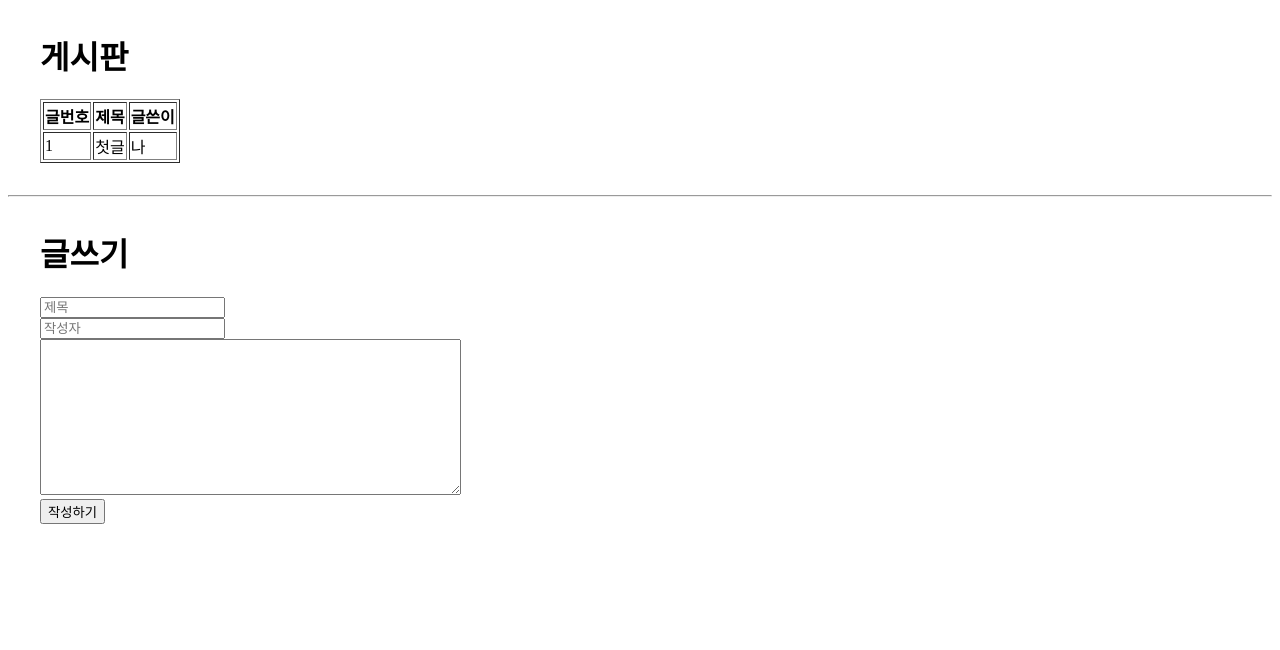
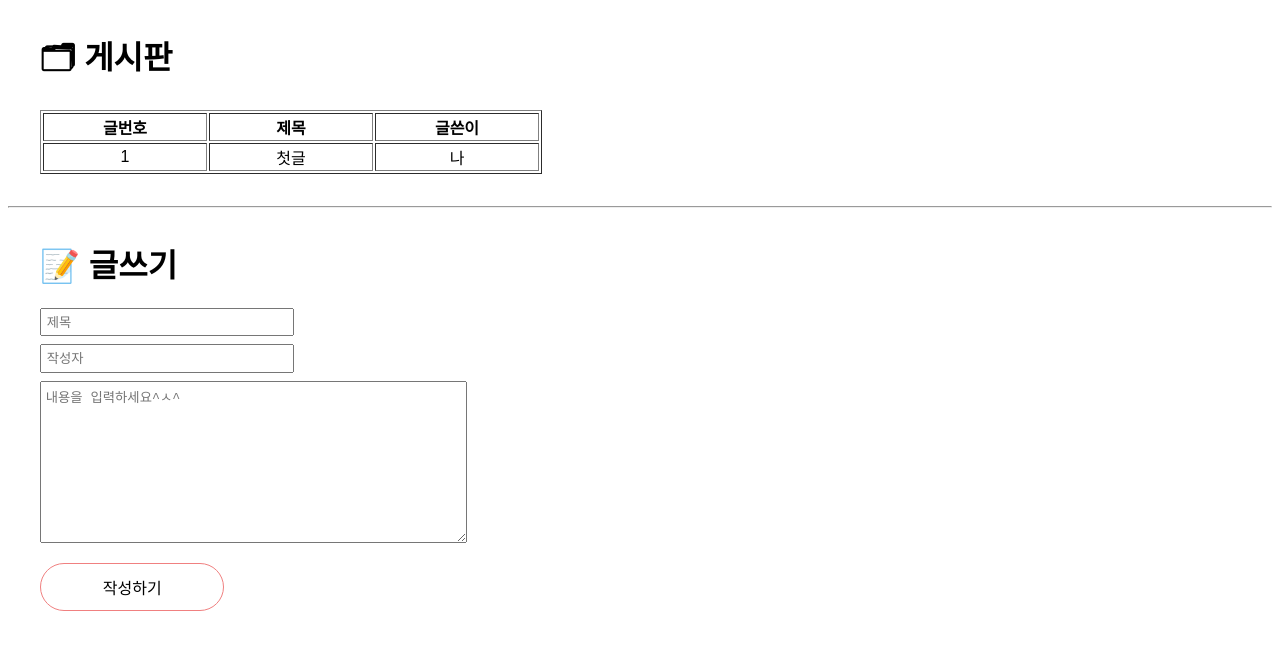
Before and after one commit to EomJaeWoong/first_teamwork_try, a website: page public/index.html in a window 1280 px wide. Drawn offline with Linux system fonts and the light colour scheme.

Commit message:
add submit btn style & fix table and input width

```diff
--- a/public/index.html
+++ b/public/index.html
@@ -4,12 +4,14 @@
     <meta charset="UTF-8" />
     <meta name="viewport" content="width=device-width, initial-scale=1.0" />
     <link rel="stylesheet" href="style.css" />
+    <script src="index.js" defer></script>
+
     <title>쁘띠 게시판</title>
   </head>
   <body>
     <div class="container board">
-      <h1>게시판</h1>
-      <table border="1">
+      <h1>🗂 게시판</h1>
+      <table border="1" class="board-table">
         <thead>
           <th>글번호</th>
           <th>제목</th>
@@ -26,12 +28,18 @@
     </div>
     <hr />
     <div class="container form">
-      <h1>글쓰기</h1>
+      <h1>📝 글쓰기</h1>
       <form action="" onsubmit="">
         <input type="text" name="title" id="title" placeholder="제목" />
         <input type="text" name="author" id="author" placeholder="작성자" />
-        <textarea name="content" id="content" cols="50" rows="10"></textarea>
-        <button>작성하기</button>
+        <textarea
+          name="content"
+          id="content"
+          cols="50"
+          rows="10"
+          placeholder="내용을 입력하세요^ㅅ^"
+        ></textarea>
+        <button class="submit-btn">작성하기</button>
       </form>
     </div>
   </body>
--- a/public/style.css
+++ b/public/style.css
@@ -1,8 +1,46 @@
-input,
+body {
+  font-family: sans-serif;
+}
+
+input {
+  display: block;
+  margin: 0.5rem 0;
+  width: 15rem;
+  padding: 0.3rem;
+}
+
+textarea {
+  padding: 0.3rem;
+}
+
 button {
+  all: unset;
   display: block;
+  cursor: pointer;
+}
+
+th,
+td {
+  width: 10rem;
+  text-align: center;
 }
 
 .container {
   margin: 2rem;
 }
+
+.submit-btn {
+  margin-top: 1rem;
+  width: 10rem;
+  padding: 0.7rem;
+  font-size: 1rem;
+  text-align: center;
+  border: 1px solid lightcoral;
+  border-radius: 50px;
+}
+
+.submit-btn:hover {
+  background-color: lightcoral;
+  color: white;
+  border: none;
+}
```
